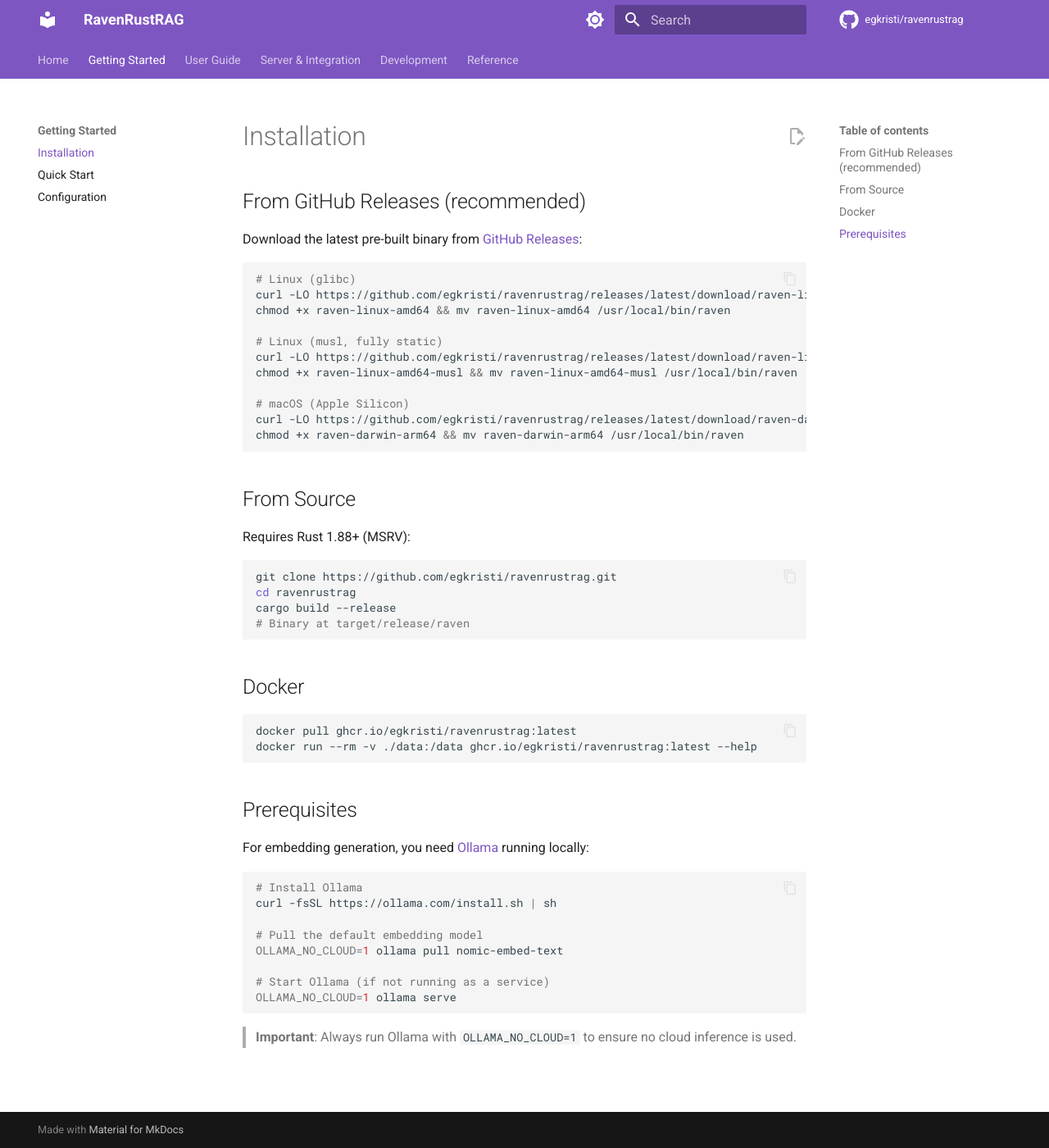
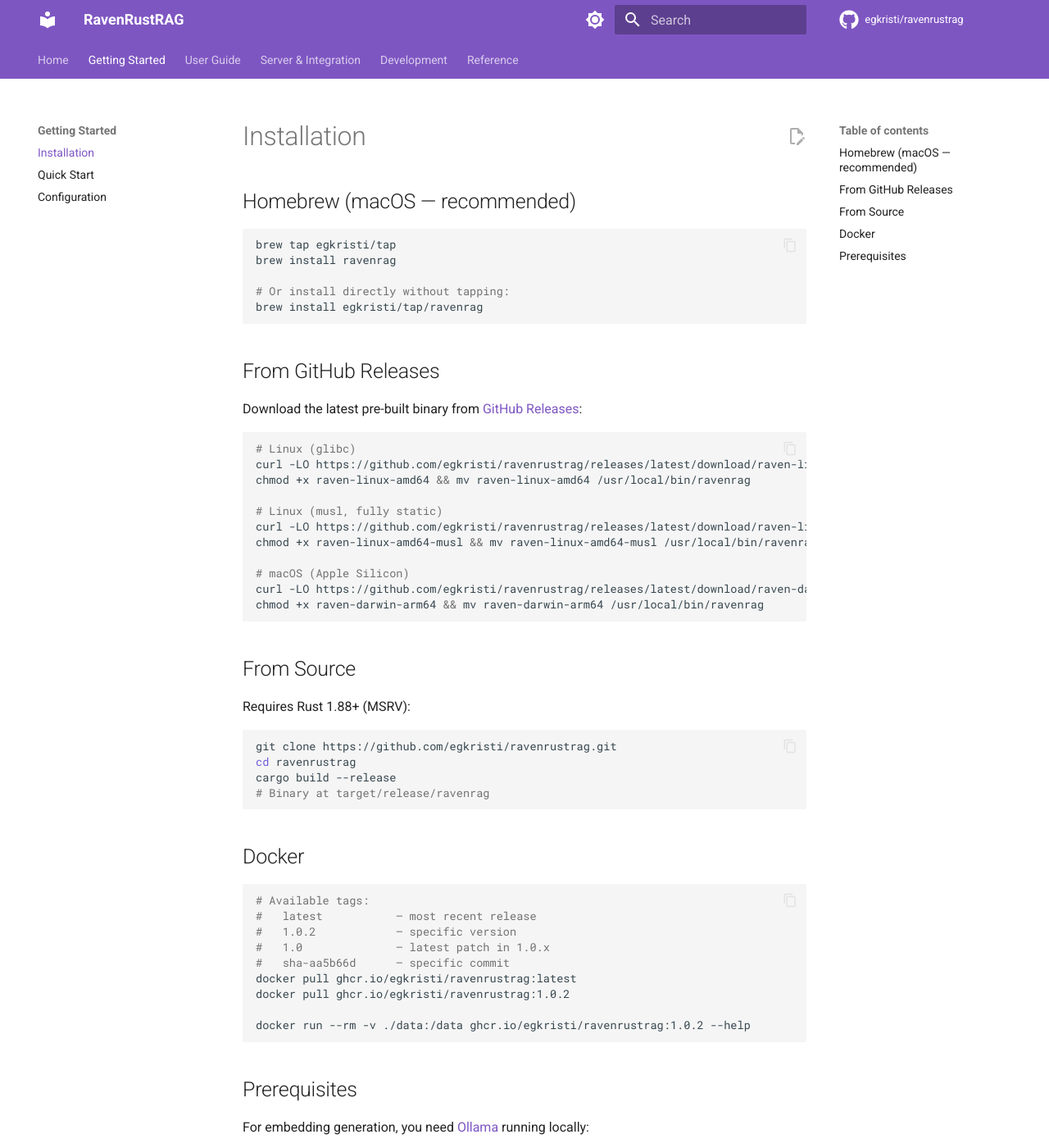
Before and after one commit to egkristi/ravenrustrag, an MkDocs documentation site: the page built from docs/installation.md, in a window 1280 px wide and 1400 px high. Shown: the whole window at 82% size. Built offline with MkDocs 1.6.1 and Material for MkDocs 9.7.7, drawn with Linux system fonts in a browser that asks for light colours; comment, search, counter and statistics services are not loaded.

Commit message:
docs: update installation page with Homebrew, ravenrag binary name, Docker tags

````diff
--- a/docs/installation.md
+++ b/docs/installation.md
@@ -1,21 +1,31 @@
 # Installation
 
-## From GitHub Releases (recommended)
+## Homebrew (macOS — recommended)
+
+```bash
+brew tap egkristi/tap
+brew install ravenrag
+
+# Or install directly without tapping:
+brew install egkristi/tap/ravenrag
+```
+
+## From GitHub Releases
 
 Download the latest pre-built binary from [GitHub Releases](https://github.com/egkristi/ravenrustrag/releases):
 
 ```bash
 # Linux (glibc)
 curl -LO https://github.com/egkristi/ravenrustrag/releases/latest/download/raven-linux-amd64
-chmod +x raven-linux-amd64 && mv raven-linux-amd64 /usr/local/bin/raven
+chmod +x raven-linux-amd64 && mv raven-linux-amd64 /usr/local/bin/ravenrag
 
 # Linux (musl, fully static)
 curl -LO https://github.com/egkristi/ravenrustrag/releases/latest/download/raven-linux-amd64-musl
-chmod +x raven-linux-amd64-musl && mv raven-linux-amd64-musl /usr/local/bin/raven
+chmod +x raven-linux-amd64-musl && mv raven-linux-amd64-musl /usr/local/bin/ravenrag
 
 # macOS (Apple Silicon)
 curl -LO https://github.com/egkristi/ravenrustrag/releases/latest/download/raven-darwin-arm64
-chmod +x raven-darwin-arm64 && mv raven-darwin-arm64 /usr/local/bin/raven
+chmod +x raven-darwin-arm64 && mv raven-darwin-arm64 /usr/local/bin/ravenrag
 ```
 
 ## From Source
@@ -26,14 +36,21 @@
 git clone https://github.com/egkristi/ravenrustrag.git
 cd ravenrustrag
 cargo build --release
-# Binary at target/release/raven
+# Binary at target/release/ravenrag
 ```
 
 ## Docker
 
 ```bash
+# Available tags:
+#   latest           — most recent release
+#   1.0.2            — specific version
+#   1.0              — latest patch in 1.0.x
+#   sha-aa5b66d      — specific commit
 docker pull ghcr.io/egkristi/ravenrustrag:latest
-docker run --rm -v ./data:/data ghcr.io/egkristi/ravenrustrag:latest --help
+docker pull ghcr.io/egkristi/ravenrustrag:1.0.2
+
+docker run --rm -v ./data:/data ghcr.io/egkristi/ravenrustrag:1.0.2 --help
 ```
 
 ## Prerequisites
````
